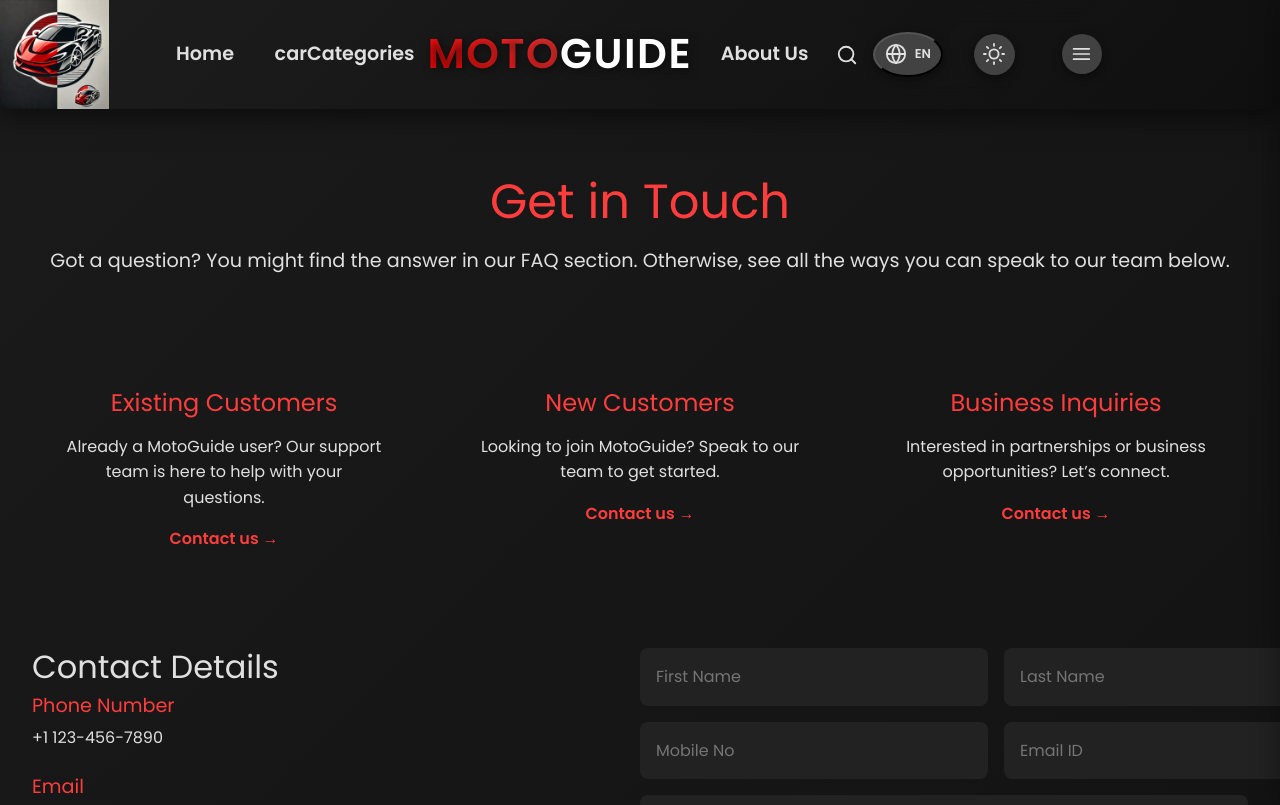
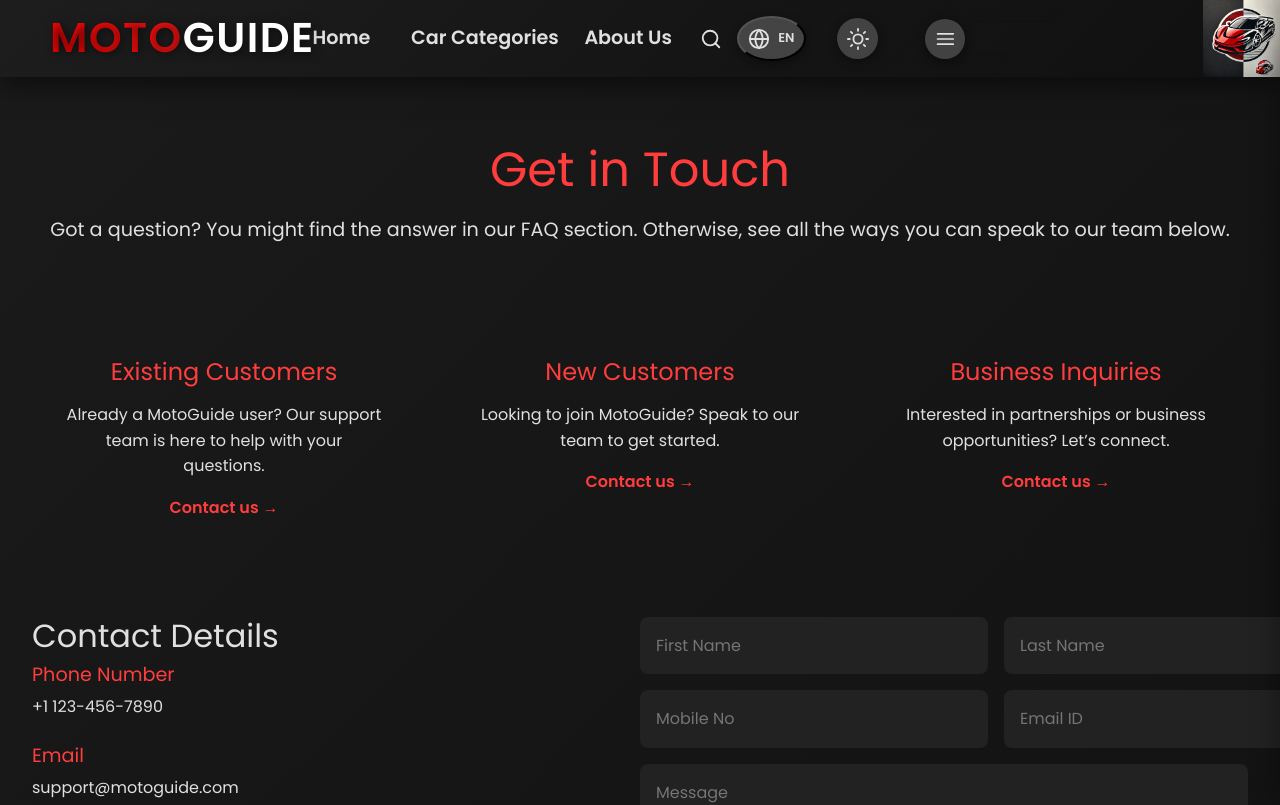
Before and after one commit to AyanMalaviya/Motoguide, a React (Create React App) app: page /contact in a window 1280 px wide. Shown: the top 805 px of the page. Built offline with nearby package versions, Linux system fonts and the light colour scheme.

Commit message:
Navbar complete

```diff
--- a/src/components/Navbar.css
+++ b/src/components/Navbar.css
@@ -14,7 +14,7 @@
 }
 
 .navbar.light {
-  background: linear-gradient(135deg, rgba(245, 245, 245, 0.95) 0%, rgba(230, 230, 230, 0.9) 100%);
+  background: linear-gradient(45deg, rgba(255, 255, 255, 0.95) 0%, rgba(197, 197, 197, 0.9) 100%);
   backdrop-filter: blur(12px);
   color: #1f1f1f;
   box-shadow: 0 8px 24px rgba(0, 0, 0, 0.15);
@@ -31,7 +31,7 @@
 
 /* Navbar Brand */
 .navbar-brand {
-  position: center  ;
+  position:fixed  ;
   left: 50px;
   font-size: 2.6rem;
   font-weight: 900;
@@ -43,20 +43,20 @@
   transition: transform 0.3s ease, text-shadow 0.3s ease;
 }
 
-.navbar-brand.light {
+.navbar.light .navbar-brand{
   color: #000000;
-  text-shadow: 2px 2px 10px rgba(255, 255, 255, 0.6);
+  text-shadow: 2px 2px 10px rgba(0, 0, 0, 0);
 }
 
 .navbar-brand .brand-highlight {
-  background: linear-gradient(45deg, #ff0000, #ff3c3c);
+  background: linear-gradient(45deg, #ff0000, #ff1616);
   -webkit-background-clip: text;
   background-clip: text;
   -webkit-text-fill-color: transparent;
 }
 
 .navbar.light .navbar-brand .brand-highlight {
-  background: linear-gradient(45deg, #d32f2f, #ff0000);
+  background: linear-gradient(45deg, #c40000, #ff0000);
   -webkit-background-clip: text;
   background-clip: text;
   -webkit-text-fill-color: transparent;
@@ -78,7 +78,7 @@
 .logo-image {
   position: fixed;
   top: 0px;
-  left: 0px;
+  right: 0px;
   height: 100%; /* Adjust the height as needed */
   width: auto;
 }
@@ -567,6 +567,7 @@
   font-weight: 500;
   border-radius: 8px;
   transition: all 0.3s ease;
+  text-decoration: none;
 }
 
 .car-categories-option:hover {
--- a/src/components/Navbar.js
+++ b/src/components/Navbar.js
@@ -52,7 +52,7 @@
                 onClick={() => setCarCategoriesOpen(!carCategoriesOpen)}
                 onBlur={() => setTimeout(() => setCarCategoriesOpen(false), 200)}
               >
-                {t('carCategories')}
+                {t('Car Categories')}
               </button>
               <div className="car-categories-menu">
                 <Link
@@ -60,21 +60,21 @@
                   className="car-categories-option"
                   onClick={() => setCarCategoriesOpen(false)}
                 >
-                  {t('featured')}
+                  {t('Featured')}
                 </Link>
                 <Link
                   to="/highpower"
                   className="car-categories-option"
                   onClick={() => setCarCategoriesOpen(false)}
                 >
-                  {t('highPower')}
+                  {t('High Power')}
                 </Link>
                 <Link
                   to="/highcomfort"
                   className="car-categories-option"
                   onClick={() => setCarCategoriesOpen(false)}
                 >
-                  {t('highComfort')}
+                  {t('High Comfort')}
                 </Link>
               </div>
             </div>
```
